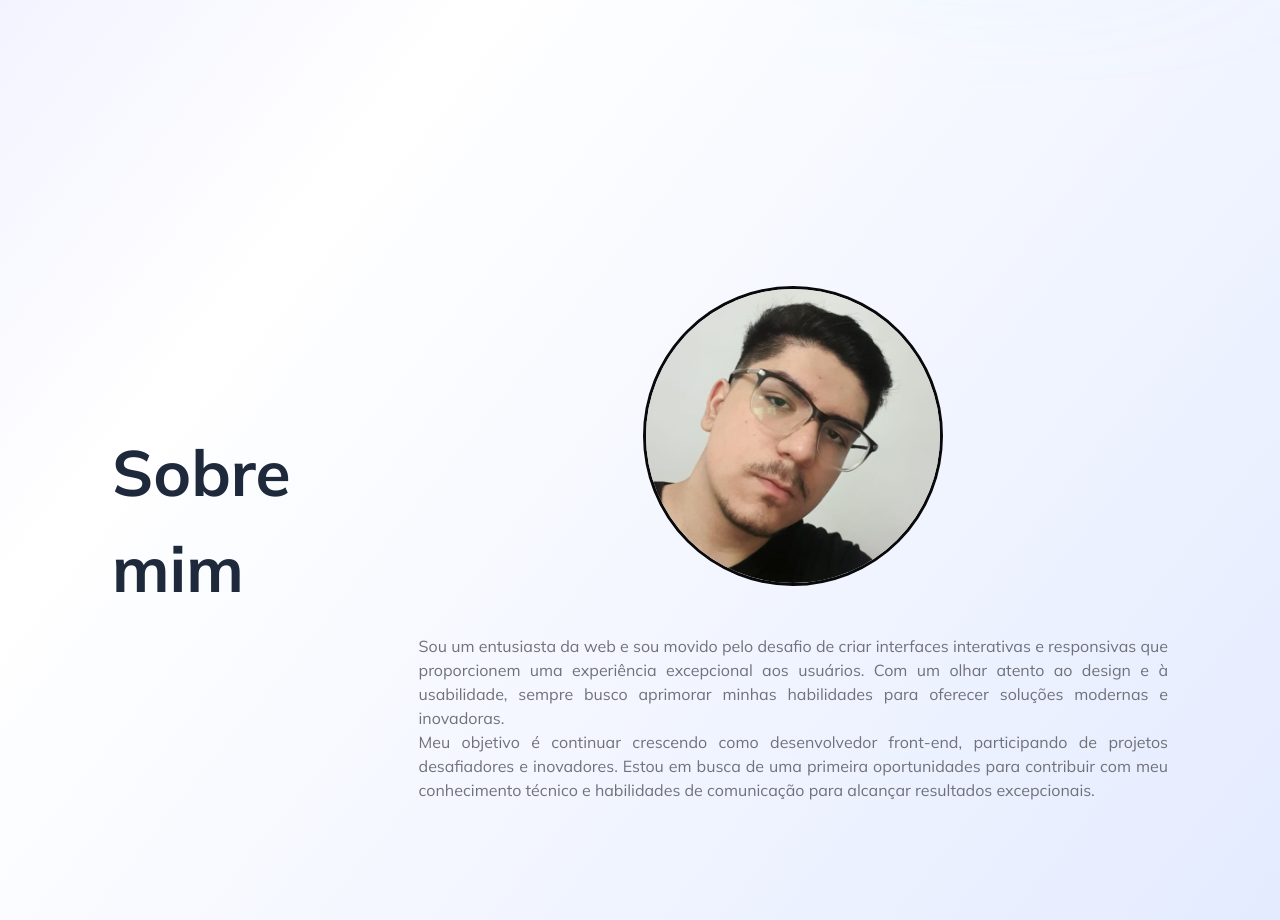
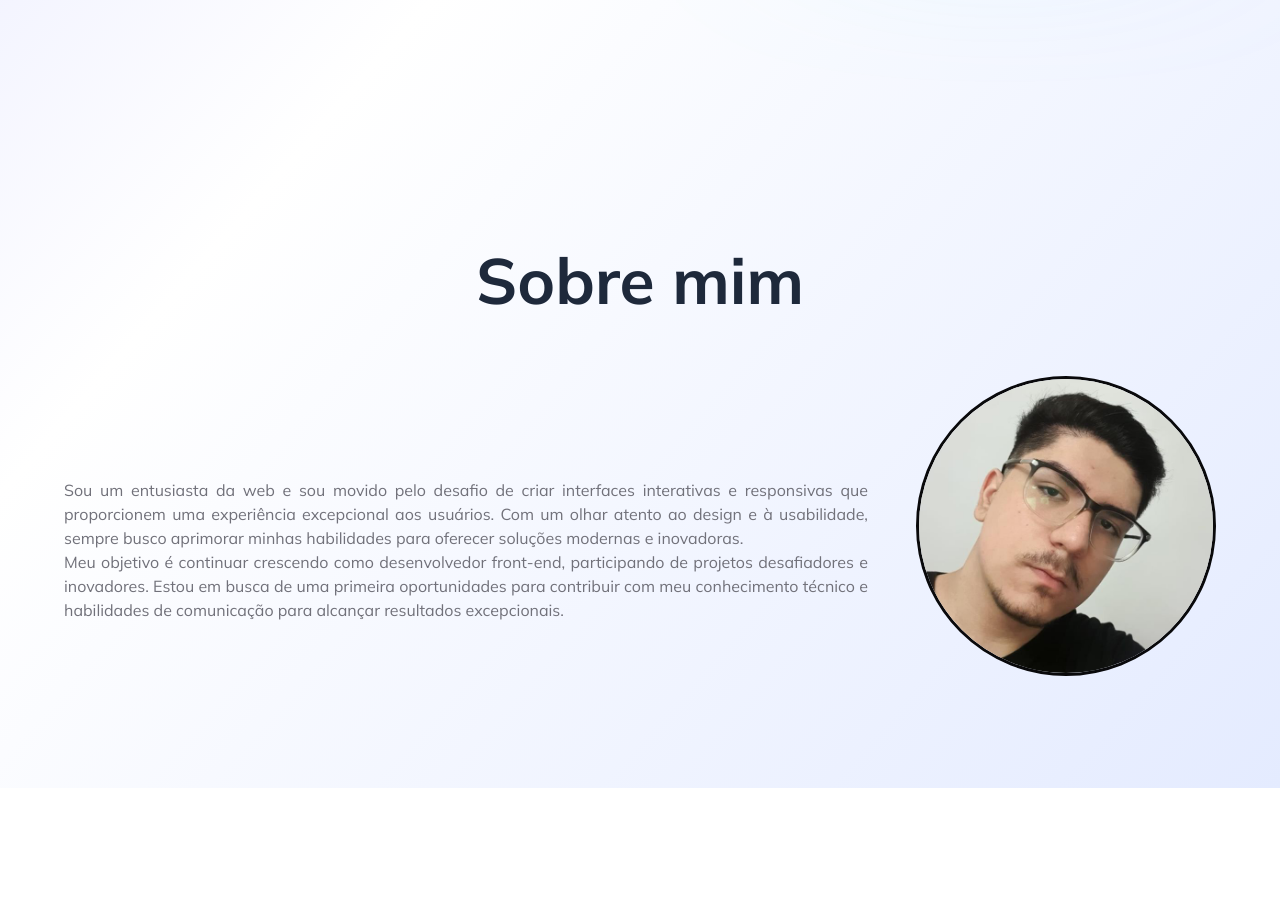
Before and after one commit to LxLorenzo/lorenzo-casa, a Next.js app: page / in a window 1280 px wide. Shown: the part 680-1600 px from the top of the page. After the commit the page ends 1468 px from the top, so only its background shows below. Built offline with nearby package versions, Linux system fonts and the light colour scheme.

Commit message:
style: add padding to about section

```diff
--- a/src/app/components/About.tsx
+++ b/src/app/components/About.tsx
@@ -4,13 +4,13 @@ import React from 'react'
 const About = () => {
   return (
     <section
-      className="container mx-auto h-screen px-4 md:px-8 py-28 lg:p-28 flex flex-col items-center md:flex-row md:gap-32"
+      className="container mx-auto px-2 sm:px-4 md:px-8 lg:px-12 xl:px-16 2xl:px-20 py-28 flex flex-col items-center"
       id="about"
     >
       <h2 className="text-[2rem] md:text-[2.5rem] lg:text-[3rem] xl:text-[4rem] 2xl:text-[5rem] font-bold text-primary">
         Sobre mim
       </h2>
-      <div className="flex flex-col mt-12 items-center">
+      <div className="flex flex-col mt-12 items-center lg:flex-row-reverse lg:gap-12">
         <Image
           src="/perfil.jpg"
           width={300}
```
